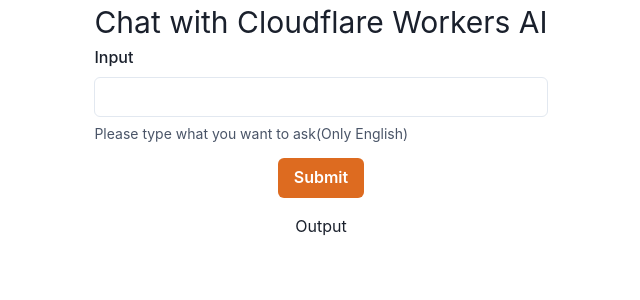
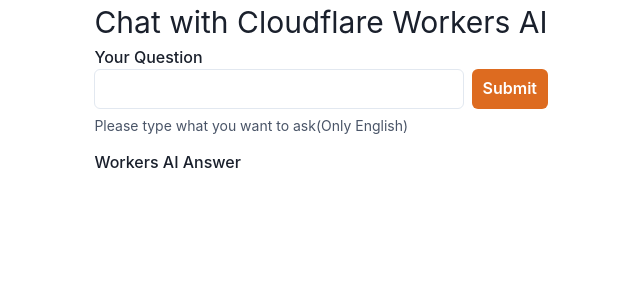
Before and after one commit to You-saku/workers-ai-front, a React (Create React App) app: page / in a window 1280 px wide. Shown: the top 300 px of the page, without its empty margins (319-959 px from the left). Built offline with nearby package versions, Linux system fonts and the light colour scheme.

Commit message:
fix: chatページ修正

```diff
--- a/src/pages/Chat.tsx
+++ b/src/pages/Chat.tsx
@@ -4,7 +4,6 @@
     Center,
     FormControl,
     FormErrorMessage,
-    FormLabel,
     FormHelperText,
     Flex,
     Input,
@@ -16,26 +15,24 @@
 import { cloudflareWorkersAI } from '../hooks/cloudflare-workers-ai';
 
 export default function Chat() {
-    const [input, setInput] = useState('')
-    const [validated, setValidated] = useState('')
-    const [isValid, setIsValid] = useState(false)
+    const [input, setInput] = useState<string>('')
+    const [isInvalid, setIsInvalid] = useState<boolean>(false)
     const [validateErrorMessage, setValidateErrMessage] = useState<string|null>(null)
     const [response, setResponse] = useState('')
 
     const chat = async () => {
-        setIsValid(false)
-
+        let validatedInput = "";
         try {
-            const validated = ChatSchema.parse(input);
-            setValidated(validated)
+            validatedInput = ChatSchema.parse(input);
+            setIsInvalid(false);
         } catch (err: any) {
             if (err instanceof ZodError) {
-                setValidateErrMessage(err.format()._errors[0])
-                setIsValid(true)
+                setValidateErrMessage(err.format()._errors[0]);
+                setIsInvalid(true);
                 return
             }
         }
-        const res = await cloudflareWorkersAI(validated);
+        const res = await cloudflareWorkersAI(validatedInput);
 
         setResponse(res)
         setInput('')
@@ -44,17 +41,23 @@
     return (
       <div>
         <Center>
-            <Flex direction='column' align='center' justify='center'>
-                <Text fontSize='3xl'>Chat with Cloudflare Workers AI</Text>
-                <FormControl isInvalid={isValid}>
-                    <FormLabel>Input</FormLabel>
-                    <Input type='text' value={input} onChange={(e) => setInput(e.target.value)}/>
-                    {validateErrorMessage && <FormErrorMessage>{validateErrorMessage}</FormErrorMessage>}
-                    <FormHelperText>Please type what you want to ask(Only English)</FormHelperText>
-                </FormControl>
-                <Button colorScheme='orange' size='md' type="submit" m={'1rem'} onClick={chat}>Submit</Button>
-                <Text>Output</Text>
-                {response && <Box maxW={'24rem'} p={'0.5rem'} border={'1px'}>{response}</Box>}
+            <Flex direction='column'>
+                <Box>
+                    <Text fontSize='3xl'>Chat with Cloudflare Workers AI</Text>
+                    <Text fontWeight="medium">Your Question</ Text>
+                    <FormControl isInvalid={isInvalid} marginBottom={'1rem'}>
+                        <Flex direction={'row'}>
+                            <Input type='text' value={input} onChange={(e) => setInput(e.target.value)}/>
+                            <Button colorScheme='orange' marginLeft={'0.5rem'} type="submit" onClick={chat}>Submit</Button>
+                        </Flex>
+                        {validateErrorMessage && <FormErrorMessage>{validateErrorMessage}</FormErrorMessage>}
+                        <FormHelperText>Please type what you want to ask(Only English)</FormHelperText>
+                    </FormControl>
+                </Box>
+                <Box>
+                    <Text fontWeight="medium">Workers AI Answer</ Text>
+                    {response && <Box maxW={'27rem'} p={'0.5rem'} border={'1px'}>{response}</Box>}
+                </Box>
             </Flex>
         </Center>
       </div>
```
